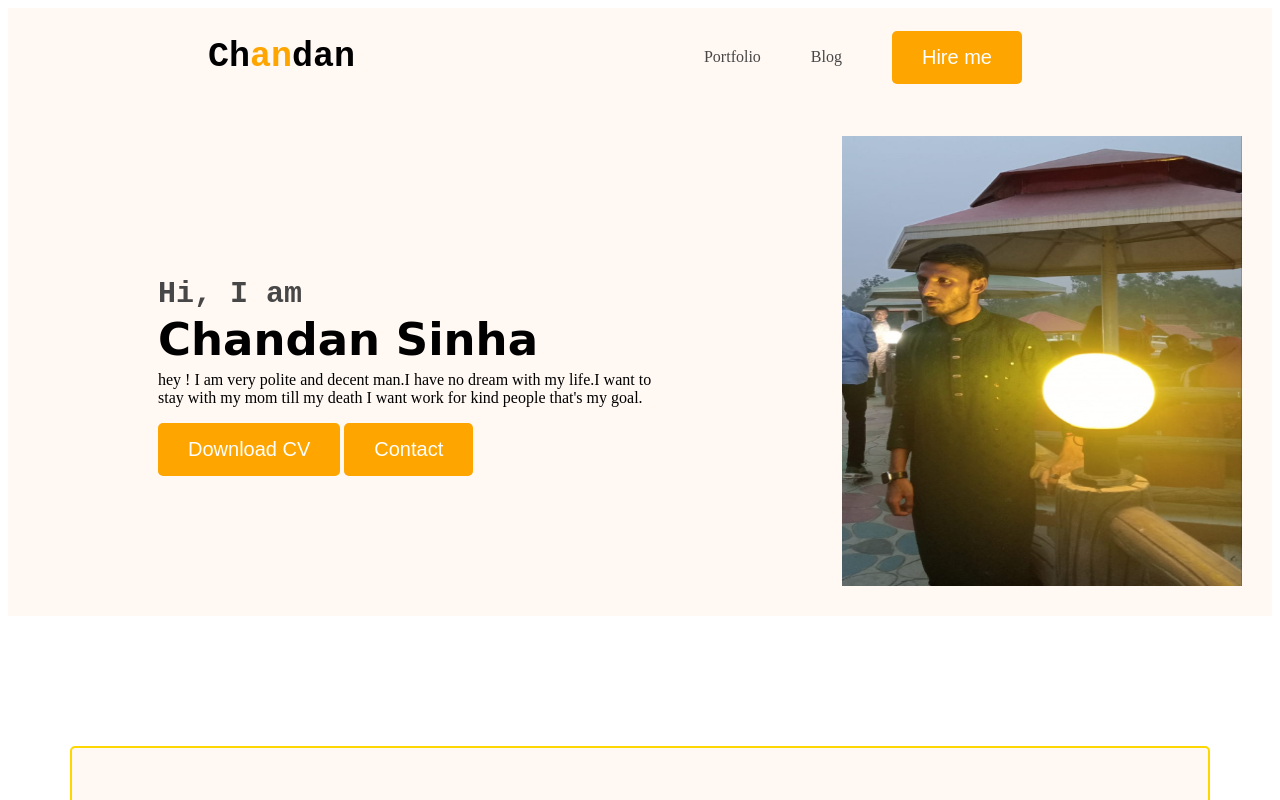
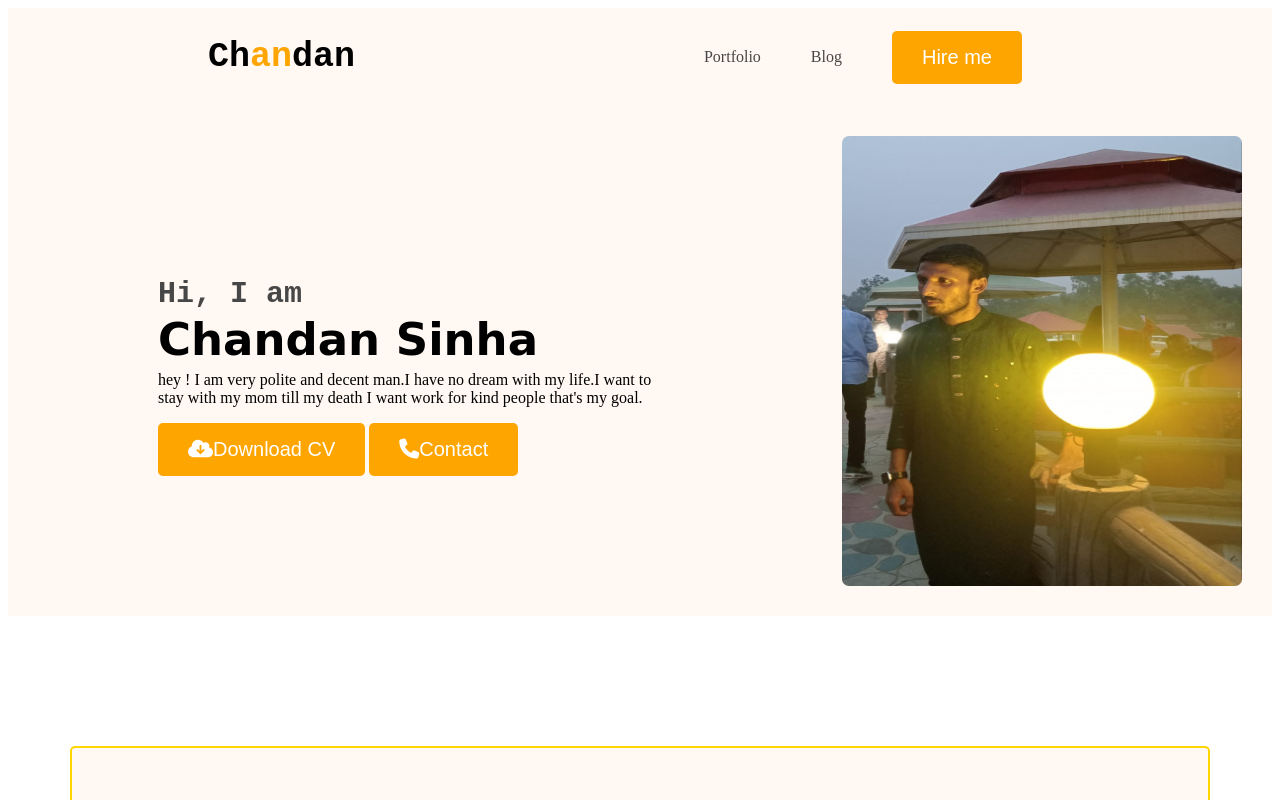
Before and after one commit to kohinoor000/web-developer-portfolio, a plain HTML site: page index.html in a window 1280 px wide. Shown: the top 800 px of the page. Drawn offline with Linux system fonts and the light colour scheme.

Commit message:
added font awesome

```diff
--- a/index.html
+++ b/index.html
@@ -5,6 +5,7 @@
     <meta name="viewport" content="width=device-width, initial-scale=1.0">
     <title>Web-developer-portfolio</title>
     <link rel="stylesheet" href="styles/style.css">
+    <script src="https://kit.fontawesome.com/ab250355b9.js" crossorigin="anonymous"></script>
 </head>
 <body>
     <header class="header">
@@ -23,8 +24,8 @@
         <h1 class="name">Chandan Sinha</h1>
         <p class="description">hey ! I am very polite and decent man.I have no dream with my life.I want to stay with my mom till my death
         I want work for kind people that's my goal. </p>
-        <button class="btn-primary">Download CV</button>
-        <button class="btn-primary">Contact</button>
+        <button class="btn-primary"><i class="fa-solid fa-cloud-arrow-down"></i>Download CV</button>
+        <button class="btn-primary"><i class="fa-solid fa-phone"></i>Contact</button>
       </div>
       <img class="chandan" src="images/chandan.jpg" alt="chandan sinha">
     </div>
@@ -153,7 +154,7 @@
             </div>
           </div>
           <div class="download">
-            <button  class="btn-primary">Download CV</button>
+            <button  class="btn-primary"><i class="fa-solid fa-cloud-arrow-down"></i>Download CV</button>
           </div>
          </section>
     </main>
--- a/styles/style.css
+++ b/styles/style.css
@@ -1,8 +1,5 @@
 .header{
    background-color: #fff8f3;
-   /* background-image: url("../images/developer.jpg");
-   background-repeat: no-repeat;
-   background-position: bottom left; */
 }
 /* nav related style */
 nav{
@@ -49,10 +46,6 @@ nav a{
 .banner-content{
     width: 500px;
 }
-.chandan{
-    width: 400px;
-    height: 450px;
-}
 .greeting{
     font-size: 30px;
     font-family: 'Courier New', Courier, monospace;
@@ -67,7 +60,11 @@ nav a{
 }
 .description{
     margin-top: 5px;
-
+}
+.chandan{
+    width: 400px;
+    height: 450px;
+    border-radius: 7px;
 }
 
 /* main section style */
```
